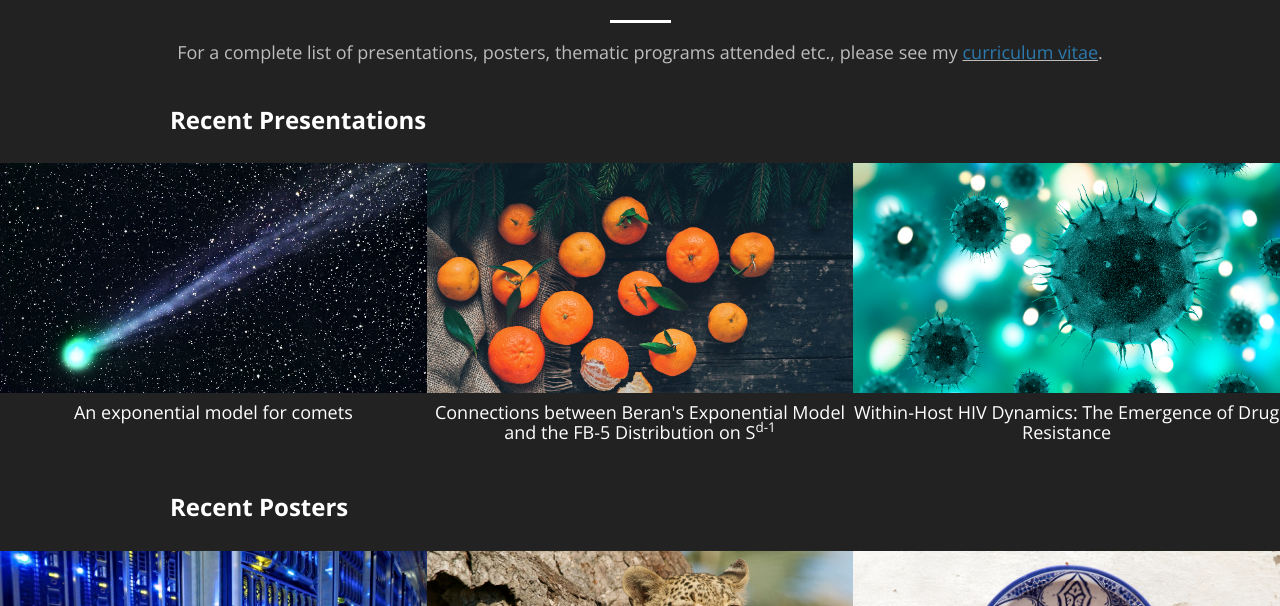
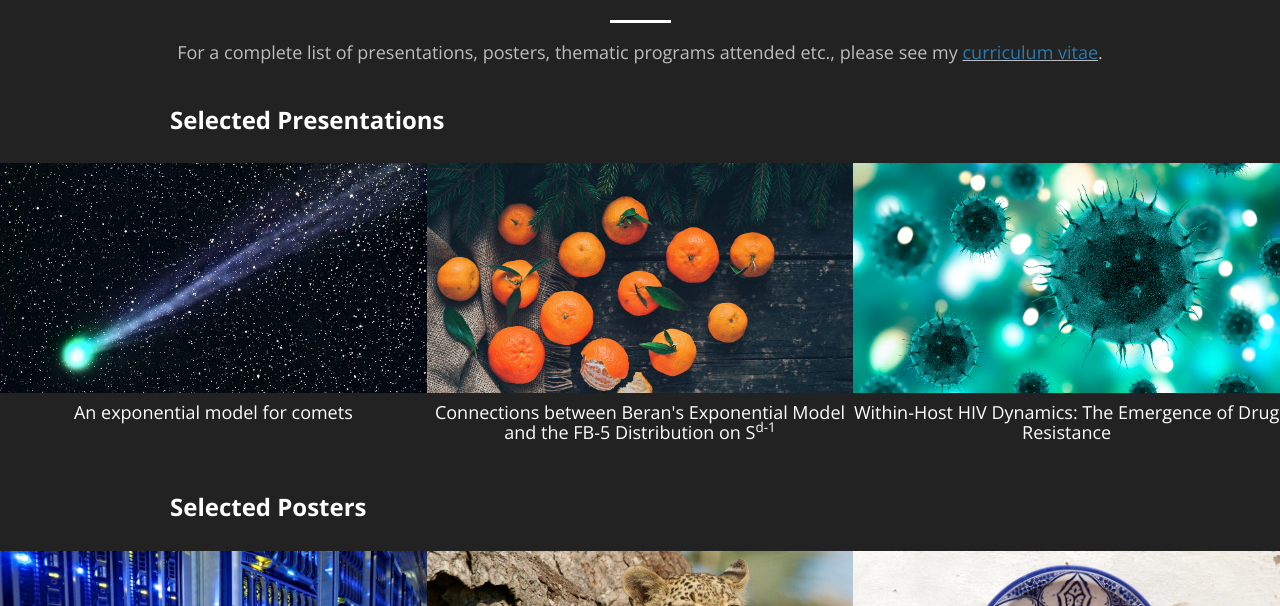
Before and after one commit to nishanmudalige/nishanmudalige.github.io, a Jekyll site: the page built from index.html, in a window 1280 px wide and 900 px high, scrolled down 5699 px. Shown: the part 157-763 px from the top of the window. Built offline with Jekyll 4.4.1, drawn with Linux system fonts in a browser that asks for light colours; nearby versions of some CDN libraries; some web fonts are replaced.

Commit message:
Update conferences.html

```diff
--- a/_includes/conferences.html
+++ b/_includes/conferences.html
@@ -18,7 +18,7 @@
     <div class="container">
       <div class="row">
         <div class="col-lg-12 text-left">
-          <h3 class="section-heading"><b>Recent Presentations</b></h3>
+          <h3 class="section-heading"><b>Selected Presentations</b></h3>
         </div>
       </div>
     </div>
@@ -93,7 +93,7 @@
     <div class="container">
       <div class="row">
         <div class="col-lg-12 text-left">
-          <h3 class="section-heading"><b>Recent Posters</b></h3>
+          <h3 class="section-heading"><b>Selected Posters</b></h3>
         </div>
       </div>
     </div>
```
